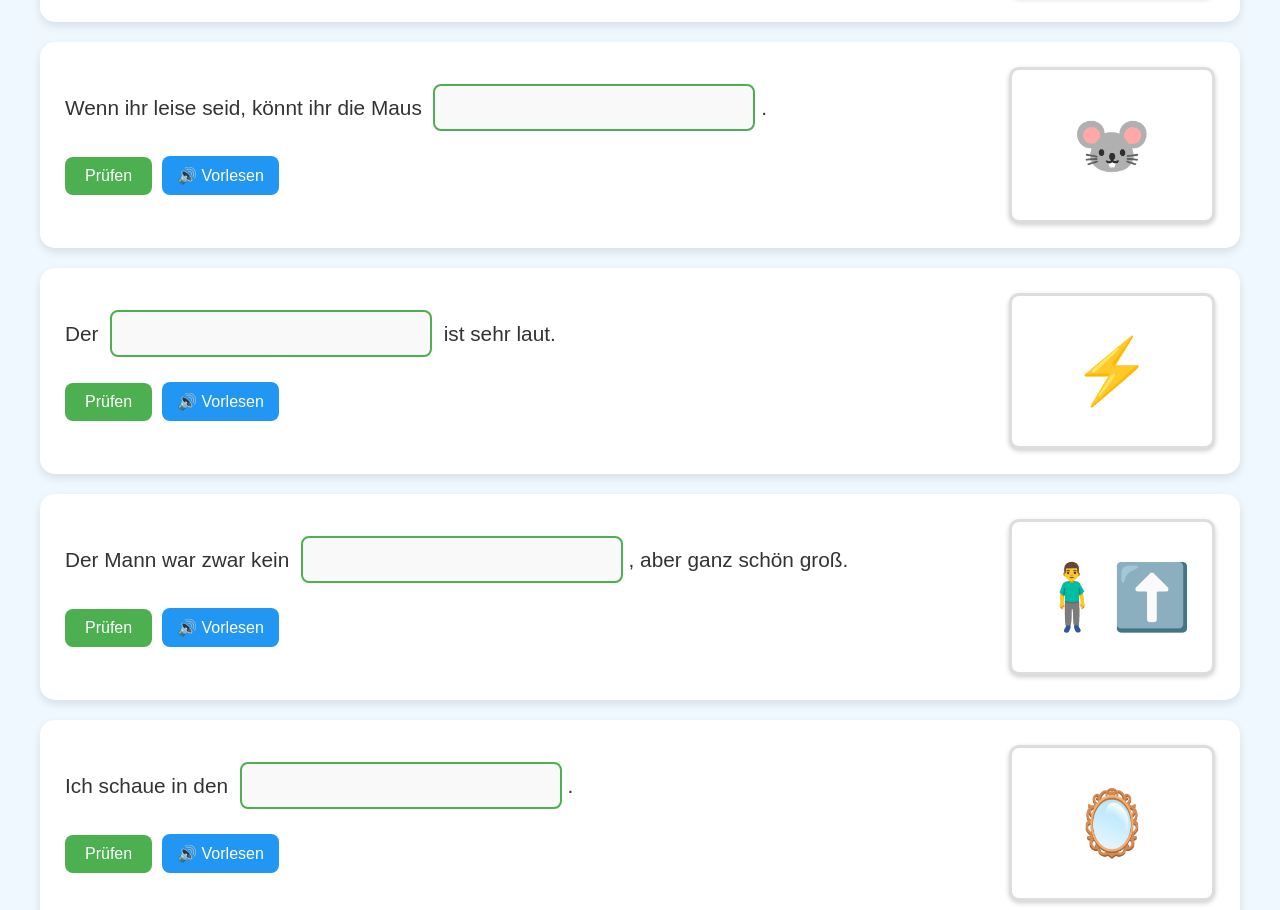
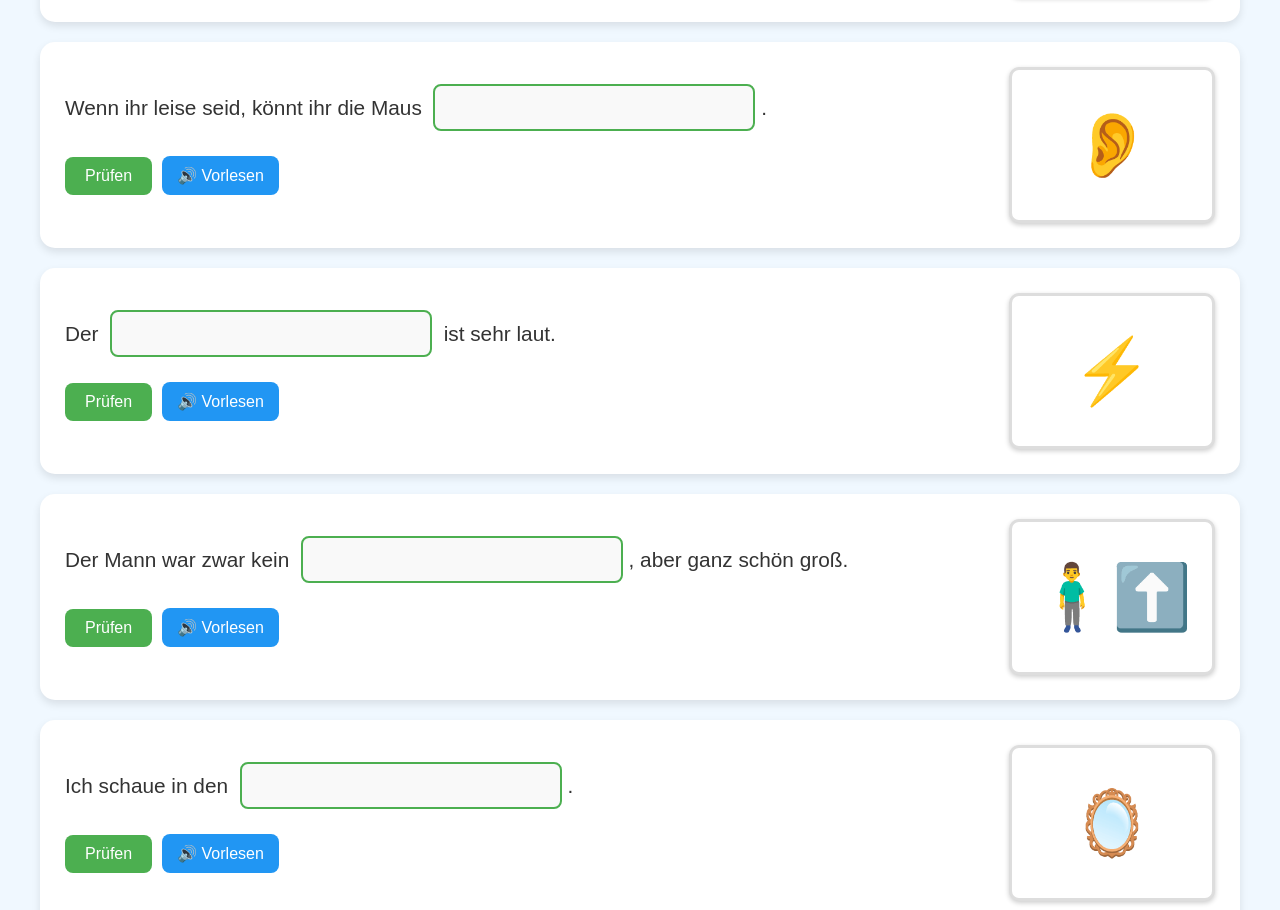
Before and after one commit to demogorgi/Rechtschreibtrainer, a plain HTML site: page index.html in a window 1280 px wide. Shown: the part 1371-2281 px from the top of the page. Drawn offline with Linux system fonts and the light colour scheme.

Commit message:
bessere Emojis

```diff
--- a/index.html
+++ b/index.html
@@ -633,7 +633,7 @@
                 pre: "Wenn ihr leise seid, könnt ihr die Maus ",
                 answer: "hören",
                 post: ".",
-                emoji: "🐭"
+                emoji: "👂"
             },
             {
                 pre: "Nachdem die Sonne untergegangen ist, wird es ",
@@ -1023,7 +1023,7 @@
                 pre: "Mein Vater ist sehr ",
                 answer: "klug",
                 post: ".",
-                emoji: "👨"
+                emoji: "🧠"
             },
             {
                 pre: "Ich ",
@@ -1047,7 +1047,7 @@
                 pre: "Das ",
                 answer: "Huhn",
                 post: " kräht am Morgen.",
-                emoji: "🐔"
+                emoji: "🐓"
             },
             {
                 pre: "Ich ",
@@ -1325,7 +1325,7 @@
                 pre: "Ich ",
                 answer: "drücke",
                 post: " auf den Knopf.",
-                emoji: "🔘"
+                emoji: "👆"
             },
             {
                 pre: "Das ",
```
